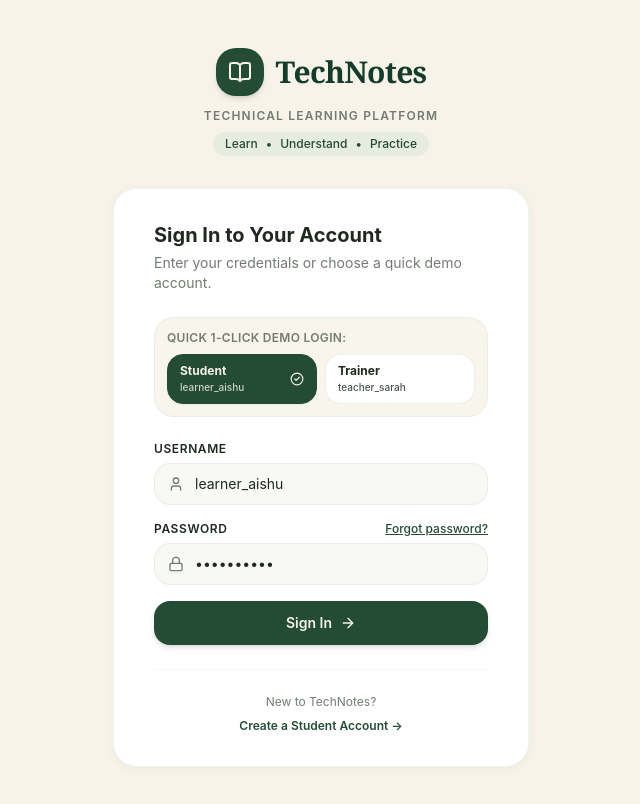
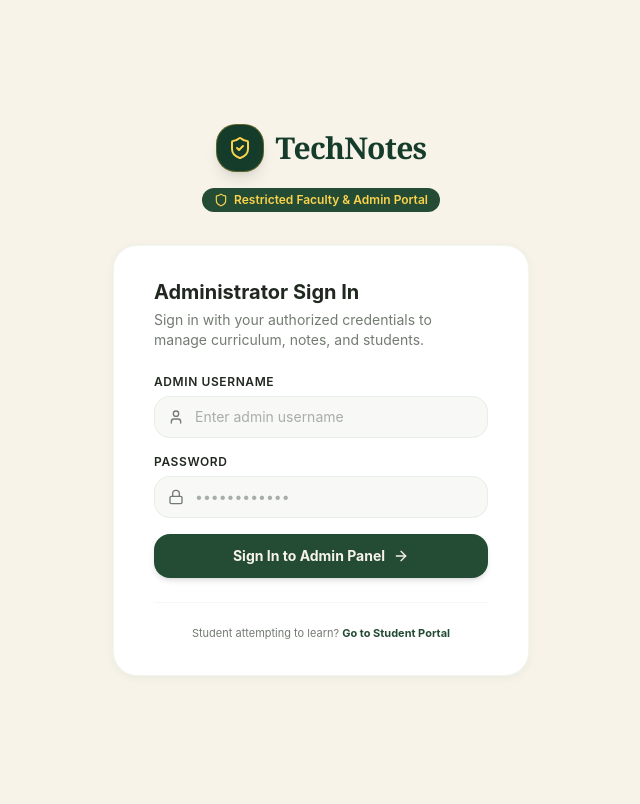
Before and after one commit to aishwaryak72005-bit/notes-app, a React app in the folder frontend/: page /admin-login in a window 1280 px wide. Before the commit this address led to /login. Shown: the top 804 px of the page, without its empty margins (319-959 px from the left). Built offline with nearby package versions, Linux system fonts and the light colour scheme; no server answers; the HTML template or start-up script is replaced by a standard one.

Commit message:
Separate admin login portal, remove demo buttons from student login, and add HarishKumar credentials

```diff
--- a/frontend/src/App.jsx
+++ b/frontend/src/App.jsx
@@ -9,6 +9,7 @@ import TeacherLayout from './components/layout/TeacherLayout';
 
 // Auth Pages
 import LoginPage from './pages/auth/LoginPage';
+import AdminLoginPage from './pages/auth/AdminLoginPage';
 import StudentRegisterPage from './pages/auth/StudentRegisterPage';
 import TeacherRegisterPage from './pages/auth/TeacherRegisterPage';
 import ForgotPasswordPage from './pages/auth/ForgotPasswordPage';
@@ -44,6 +45,9 @@ function App() {
         <Routes>
           {/* Public Auth Routes */}
           <Route path="/login" element={<LoginPage />} />
+          <Route path="/admin-login" element={<AdminLoginPage />} />
+          <Route path="/admin/login" element={<AdminLoginPage />} />
+          <Route path="/teacher/login" element={<AdminLoginPage />} />
           <Route path="/register/student" element={<StudentRegisterPage />} />
           <Route path="/register" element={<Navigate to="/register/student" replace />} />
           <Route path="/register/teacher" element={<Navigate to="/register/student" replace />} />
--- /dev/null
+++ b/frontend/src/pages/auth/AdminLoginPage.jsx
@@ -0,0 +1,142 @@
+import React, { useState } from 'react';
+import { useNavigate, useLocation } from 'react-router-dom';
+import { useAuth } from '../../context/AuthContext';
+import { Shield, Lock, User, AlertCircle, ArrowRight, ShieldCheck } from 'lucide-react';
+
+const AdminLoginPage = () => {
+  const [username, setUsername] = useState('');
+  const [password, setPassword] = useState('');
+  const [error, setError] = useState('');
+  const [isLoading, setIsLoading] = useState(false);
+  const { login, logout } = useAuth();
+  const navigate = useNavigate();
+  const location = useLocation();
+
+  const handleSubmit = async (e) => {
+    e.preventDefault();
+    setError('');
+    setIsLoading(true);
+
+    try {
+      const res = await login(username, password);
+      const role = res.user?.role;
+
+      if (role !== 'admin' && role !== 'teacher') {
+        logout();
+        setError('Access Denied: Only authorized administrators and trainers can access this portal.');
+        setIsLoading(false);
+        return;
+      }
+
+      const destination = location.state?.from?.pathname || '/teacher/dashboard';
+      navigate(destination, { replace: true });
+    } catch (err) {
+      console.error(err);
+      const msg =
+        err.response?.data?.detail ||
+        err.response?.data?.non_field_errors?.[0] ||
+        'Invalid administrative credentials. Please verify your username and password.';
+      setError(msg);
+    } finally {
+      setIsLoading(false);
+    }
+  };
+
+  return (
+    <div className="min-h-screen bg-ivory flex flex-col justify-center py-12 sm:px-6 lg:px-8">
+      <div className="sm:mx-auto sm:w-full sm:max-w-md text-center">
+        {/* Administrator Shield Brand Logo */}
+        <div className="inline-flex items-center justify-center space-x-3 mb-3">
+          <div className="w-12 h-12 bg-forest-dark rounded-2xl flex items-center justify-center text-amber-300 shadow-lg border border-amber-400/30">
+            <ShieldCheck className="w-6 h-6" />
+          </div>
+          <span className="text-3xl font-extrabold tracking-tight text-forest-dark font-serif">
+            TechNotes
+          </span>
+        </div>
+        <div className="mt-1 inline-flex items-center space-x-1.5 px-3 py-1 rounded-full bg-forest text-amber-300 text-xs font-semibold">
+          <Shield className="w-3.5 h-3.5" />
+          <span>Restricted Faculty & Admin Portal</span>
+        </div>
+      </div>
+
+      <div className="mt-8 sm:mx-auto sm:w-full sm:max-w-md px-4">
+        <div className="bg-white py-8 px-6 sm:px-10 rounded-3xl shadow-card border border-sage/40">
+          <div className="mb-6">
+            <h2 className="text-xl font-bold text-charcoal">Administrator Sign In</h2>
+            <p className="text-sm text-muted mt-1">
+              Sign in with your authorized credentials to manage curriculum, notes, and students.
+            </p>
+          </div>
+
+          {error && (
+            <div className="mb-5 p-3.5 bg-red-50 border border-red-200 rounded-2xl flex items-start space-x-2 text-red-700 text-xs font-medium">
+              <AlertCircle className="w-4 h-4 shrink-0 mt-0.5" />
+              <span>{error}</span>
+            </div>
+          )}
+
+          <form onSubmit={handleSubmit} className="space-y-4">
+            <div>
+              <label className="block text-xs font-semibold text-charcoal uppercase tracking-wider mb-1.5">
+                Admin Username
+              </label>
+              <div className="relative">
+                <div className="absolute inset-y-0 left-0 pl-3.5 flex items-center pointer-events-none text-muted">
+                  <User className="w-4 h-4" />
+                </div>
+                <input
+                  type="text"
+                  required
+                  value={username}
+                  onChange={(e) => setUsername(e.target.value)}
+                  placeholder="Enter admin username"
+                  className="w-full pl-10 pr-3.5 py-2.5 bg-lightgrey/50 border border-sage/60 rounded-xl text-sm text-charcoal placeholder-muted/60 focus:outline-none focus:ring-2 focus:ring-forest focus:bg-white transition-all"
+                />
+              </div>
+            </div>
+
+            <div>
+              <label className="block text-xs font-semibold text-charcoal uppercase tracking-wider mb-1.5">
+                Password
+              </label>
+              <div className="relative">
+                <div className="absolute inset-y-0 left-0 pl-3.5 flex items-center pointer-events-none text-muted">
+                  <Lock className="w-4 h-4" />
+                </div>
+                <input
+                  type="password"
+                  required
+                  value={password}
+                  onChange={(e) => setPassword(e.target.value)}
+                  placeholder="••••••••••••"
+                  className="w-full pl-10 pr-3.5 py-2.5 bg-lightgrey/50 border border-sage/60 rounded-xl text-sm text-charcoal placeholder-muted/60 focus:outline-none focus:ring-2 focus:ring-forest focus:bg-white transition-all"
+                />
+              </div>
+            </div>
+
+            <button
+              type="submit"
+              disabled={isLoading}
+              className="w-full mt-4 flex items-center justify-center space-x-2 py-3 px-4 rounded-xl text-sm font-bold text-ivory bg-forest hover:bg-forest-dark focus:outline-none focus:ring-2 focus:ring-offset-2 focus:ring-forest shadow-md transition-all disabled:opacity-50"
+            >
+              <span>{isLoading ? 'Verifying Faculty Access...' : 'Sign In to Admin Panel'}</span>
+              <ArrowRight className="w-4 h-4" />
+            </button>
+          </form>
+
+          <div className="mt-6 pt-4 border-t border-sage/30 text-center">
+            <span className="text-[11px] text-muted">
+              Student attempting to learn?{' '}
+              <a href="/login" className="text-forest font-bold hover:underline">
+                Go to Student Portal
+              </a>
+            </span>
+          </div>
+        </div>
+      </div>
+    </div>
+  );
+};
+
+export default AdminLoginPage;
--- a/frontend/src/pages/auth/LoginPage.jsx
+++ b/frontend/src/pages/auth/LoginPage.jsx
@@ -4,27 +4,13 @@ import { useAuth } from '../../context/AuthContext';
 import { BookOpen, Code2, Lock, User, AlertCircle, ArrowRight, CheckCircle2 } from 'lucide-react';
 
 const LoginPage = () => {
-  const [username, setUsername] = useState('learner_aishu');
-  const [password, setPassword] = useState('student123');
+  const [username, setUsername] = useState('');
+  const [password, setPassword] = useState('');
   const [error, setError] = useState('');
   const [isLoading, setIsLoading] = useState(false);
   const { login } = useAuth();
   const navigate = useNavigate();
   const location = useLocation();
-
-  const handleDemoFill = (role) => {
-    setError('');
-    if (role === 'student') {
-      setUsername('learner_aishu');
-      setPassword('student123');
-    } else if (role === 'teacher') {
-      setUsername('teacher_sarah');
-      setPassword('teacher123');
-    } else {
-      setUsername('admin');
-      setPassword('admin123');
-    }
-  };
 
   const handleSubmit = async (e) => {
     e.preventDefault();
@@ -72,52 +58,11 @@ const LoginPage = () => {
       <div className="mt-8 sm:mx-auto sm:w-full sm:max-w-md px-4">
         <div className="bg-white py-8 px-6 sm:px-10 rounded-3xl shadow-card border border-sage/40">
           <div className="mb-6">
-            <h2 className="text-xl font-bold text-charcoal">Sign In to Your Account</h2>
+            <h2 className="text-xl font-bold text-charcoal">Student Sign In</h2>
             <p className="text-sm text-muted mt-1">
-              Enter your credentials or choose a quick demo account.
+              Enter your student username and password to access your courses and notes.
             </p>
           </div>
-
-          {/* Quick 1-Click Demo Login */}
-          <div className="mb-6 p-3 bg-ivory/80 rounded-2xl border border-sage/50">
-            <p className="text-xs font-semibold text-muted mb-2 uppercase tracking-wide">
-              Quick 1-Click Demo Login:
-            </p>
-            <div className="grid grid-cols-2 gap-2">
-              <button
-                type="button"
-                onClick={() => handleDemoFill('student')}
-                className={`px-3 py-2 text-xs font-medium rounded-xl border transition-all text-left flex items-center justify-between ${
-                  username === 'learner_aishu'
-                    ? 'bg-forest text-ivory border-forest shadow-sm'
-                    : 'bg-white text-charcoal border-sage/60 hover:bg-sage/20'
-                }`}
-              >
-                <div>
-                  <div className="font-bold">Student</div>
-                  <div className="text-[10px] opacity-80">learner_aishu</div>
-                </div>
-                {username === 'learner_aishu' && <CheckCircle2 className="w-3.5 h-3.5" />}
-              </button>
-
-              <button
-                type="button"
-                onClick={() => handleDemoFill('teacher')}
-                className={`px-3 py-2 text-xs font-medium rounded-xl border transition-all text-left flex items-center justify-between ${
-                  username === 'teacher_sarah'
-                    ? 'bg-forest text-ivory border-forest shadow-sm'
-                    : 'bg-white text-charcoal border-sage/60 hover:bg-sage/20'
-                }`}
-              >
-                <div>
-                  <div className="font-bold">Trainer</div>
-                  <div className="text-[10px] opacity-80">teacher_sarah</div>
-                </div>
-                {username === 'teacher_sarah' && <CheckCircle2 className="w-3.5 h-3.5" />}
-              </button>
-            </div>
-          </div>
-
 
           {error && (
             <div className="mb-5 p-3.5 bg-red-50 border border-red-200 rounded-2xl flex items-start space-x-2 text-red-700 text-sm">
```
Also changed, not shown: 1 other file (tests, documents, lock files or other folders).
